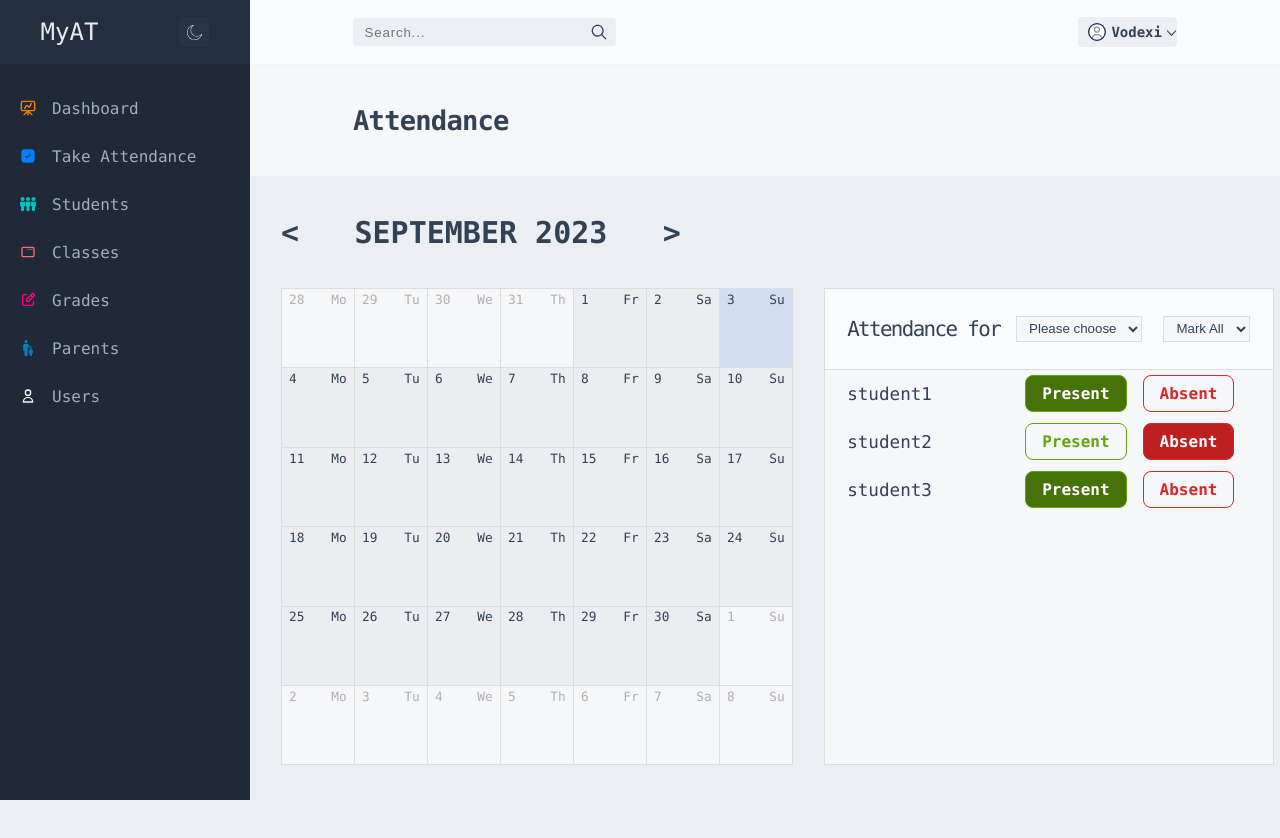
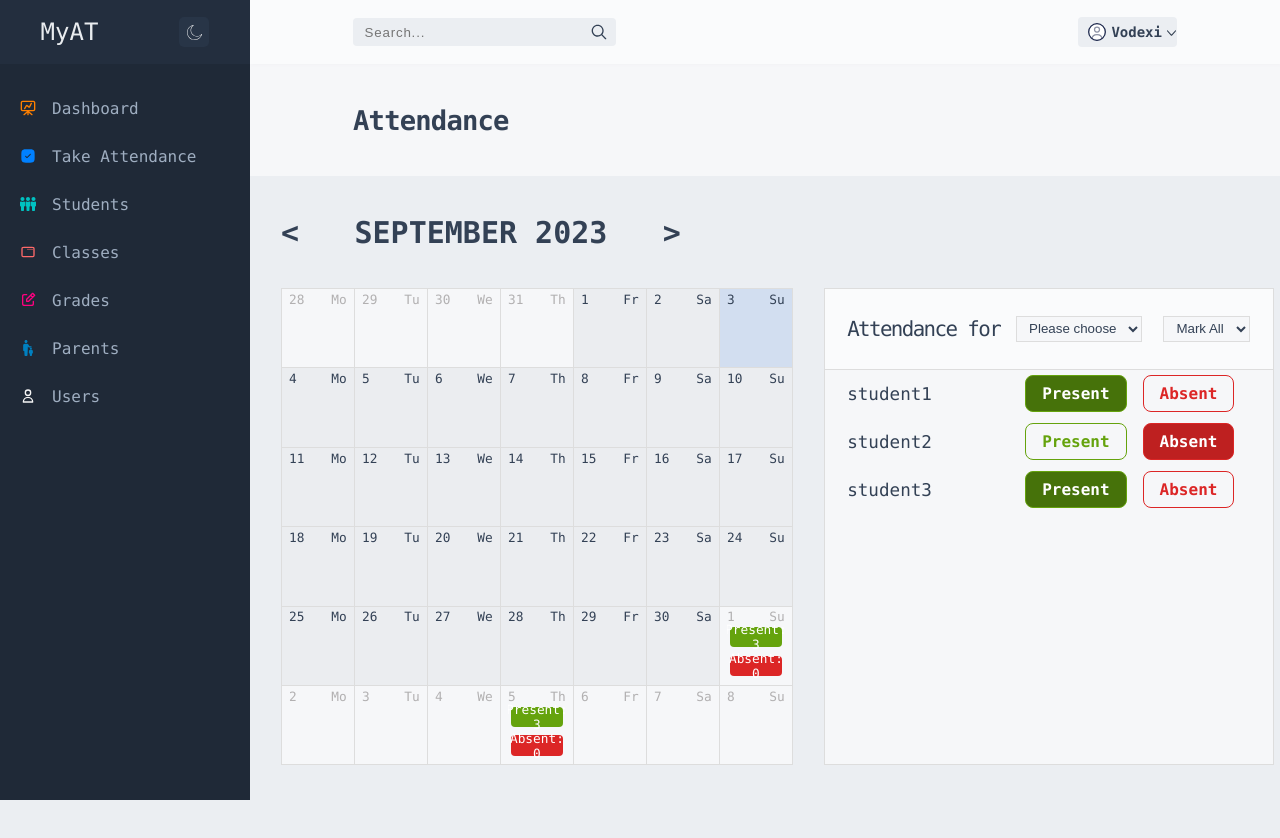
Before and after one commit to VadimHonhcaruk/AttendanceTrackingPlatform, a React (Create React App) app: page /attendance in a window 1280 px wide. Shown: the top 838 px of the page. Built offline with nearby package versions, Linux system fonts and the light colour scheme.

Commit message:
present/absent logic, calendar cell p/a

```diff
--- a/src/components/Calendar/AttendanceCheck.jsx
+++ b/src/components/Calendar/AttendanceCheck.jsx
@@ -5,11 +5,10 @@ import { useState } from 'react';
 import { getGroupAttendance } from '../../function/getGroupAttendance';
 import { Student } from './Student';
 
-export const AttendanceCheck = ({ choosenDay, email }) => {
+export const AttendanceCheck = ({ groupId, setGroupId, choosenDay, email }) => {
 
     const [groups, setGroups] = useState([{ groupId: 1, groupTitle: 'TR-02' }, { groupId: 2, groupTitle: 'TR-01' }, { groupId: 3, groupTitle: 'TR-06' }]);
     const [group, setGroup] = useState('Please choose');
-    const [groupId, setGroupId] = useState(1);
     const [attendance, setAttendance] = useState({
         student1: 'present',
         student2: 'absent',
--- a/src/components/Calendar/CalendarGrid.jsx
+++ b/src/components/Calendar/CalendarGrid.jsx
@@ -1,10 +1,11 @@
 import React from 'react';
 import classes from './CalendarGrid.module.css'
 
-export default function CalendarGrid({ choosenDay, setChoosenDay, setTitle, setDescription, setDate, setTime, startDay, today, eventsList, setCurrentEvent }) {
+export default function CalendarGrid({ choosenDay, setChoosenDay, startDay, today, attendanceList }) {
     const day = startDay.clone().subtract(1, 'day');
     const daysArray = [...Array(42)].map(() => day.add(1, 'day').clone());
     const isCurrentMonth = (day) => today.isSame(day, 'month');
+
     return (
         <div className={classes.calendarGrid}>
             {daysArray.map((dayItem) =>
@@ -14,15 +15,10 @@ export default function CalendarGrid({ choosenDay, setChoosenDay, setTitle, setD
                         <div>{dayItem.format('dd')}</div>
                     </div>
                     <div className={classes.eventsList}>
-                        {eventsList.filter(event => event.date === dayItem.format('YYYY-MM-DD')).map((event, index) => (
-                            <div key={index} className={classes.event} onClick={() => {
-                                setCurrentEvent(event);
-                                setTitle(event.title);
-                                setDescription(event.description);
-                                setDate(event.date);
-                                setTime(event.time);
-                            }}>
-                                {event.title.toUpperCase()}
+                        {attendanceList.filter(attendance => attendance.attendanceDate === dayItem.format('YYYY-MM-DD')).map((attendance, index) => (
+                            <div key={index} className={classes.event}>
+                                <div className={classes.present}>Present: {attendance.present}</div>
+                                <div className={classes.absent}>Absent: {attendance.absent}</div>
                             </div>
                         ))}
                     </div>
--- a/src/components/Calendar/CalendarGrid.module.css
+++ b/src/components/Calendar/CalendarGrid.module.css
@@ -42,10 +42,32 @@
 }
 
 .event {
-  margin-bottom: 10px;
-  background-color: #af7eeb13;
   width: 100%;
-  cursor: pointer;
+  height: 90%;
+  display: flex;
+  flex-direction: column;
+  align-items: center;
+  justify-content: space-around;
+}
+
+.present,
+.absent {
+  width: 90%;
+  text-align: center;
+  height: 35%;
+  display: flex;
+  align-items: center;
+  justify-content: center;
+  border-radius: 0.25rem;
+  color: white;
+}
+
+.present {
+  background-color: #65a30d;
+}
+
+.absent {
+  background-color: #dc2626;
 }
 
 .cell:hover {
--- a/src/components/Calendar/MainContent.jsx
+++ b/src/components/Calendar/MainContent.jsx
@@ -5,10 +5,12 @@ import classes from './MainContent.module.css';
 import moment from 'moment/moment';
 import { HeaderAdd } from '../Header/HeaderAdd';
 import { AttendanceCheck } from './AttendanceCheck';
+import { getGroupAttendance } from '../../function/getGroupAttendance';
 
 export function MainContent() {
 
     const [choosenDay, setChoosenDay] = useState((moment()).format('YYYY-MM-DD'));
+    const [groupId, setGroupId] = useState(1);
 
     moment.updateLocale('en', { week: { dow: 1 } });
     const [today, setToday] = useState(() => {
@@ -21,15 +23,32 @@ export function MainContent() {
         return todaymoment;
     });
 
-    const [eventsList, setEventsList] = useState(localStorage.getItem('eventsList') ? JSON.parse(localStorage.getItem('eventsList')) : []);
+    const [attendance, setAttendance] = useState([
+        {
+            "attendanceDate": "2023-10-01",
+            "attendances": {
+                "additionalProp1": "present",
+                "additionalProp2": "present",
+                "additionalProp3": "present"
+            }
+        },
+        {
+            "attendanceDate": "2023-10-05",
+            "attendances": {
+                "additionalProp1": "present",
+                "additionalProp2": "present",
+                "additionalProp3": "present"
+            }
+        }
+    ]);
+
+    const TOKEN = process.env.REACT_APP_TOKEN;
+    const AUTH = process.env.REACT_APP_AUTH;
+    const PATH = process.env.REACT_APP_API_PATH;
 
     useEffect(() => {
         localStorage.setItem('today', JSON.stringify(today));
     }, [today]);
-
-    useEffect(() => {
-        localStorage.setItem('eventsList', JSON.stringify(eventsList));
-    }, [eventsList]);
 
     const startDay = today.clone().startOf('month').startOf('week');
 
@@ -37,15 +56,33 @@ export function MainContent() {
         setToday(prev => prev.clone().subtract(1, 'month'));
     }
 
+    // async function fetchDataAttendance() {
+    //     const response = await getGroupAttendance(groupId, today.clone().startOf('month').format('YYYY-MM-DD'), PATH, TOKEN, AUTH, today.clone().endOf('month').format('YYYY-MM-DD'));
+    //     const data = await response.json();
+    //     setAttendance(data.studentsAttendances);
+    //     setAttendance(absentAndPresent());
+    // }
+
+    const absentAndPresent = () => {
+        const copy = attendance.map((x) => {
+            let present = 0, absent = 0;
+            for (const key in x.attendances) {
+                x.attendances[key] === 'present' ? ++present : ++absent;
+            }
+            return { attendanceDate: x.attendanceDate, present: present, absent: absent, }
+        });
+        return copy;
+    }
+
+    useEffect(() => {
+        // fetchDataAttendance();
+        setAttendance(absentAndPresent());
+    }, [today, PATH, TOKEN, AUTH, groupId])
+
+
     const next = () => {
         setToday(prev => prev.clone().add(1, 'month'));
     }
-
-    const [currentEvent, setCurrentEvent] = useState({});
-    const [title, setTitle] = useState("");
-    const [description, setDescription] = useState("");
-    const [date, setDate] = useState("");
-    const [time, setTime] = useState("");
 
     return (
         <>
@@ -58,9 +95,9 @@ export function MainContent() {
                         today={today}
                         setToday={setToday}
                     />
-                    <CalendarGrid choosenDay={choosenDay} setChoosenDay={setChoosenDay} setTitle={setTitle} setDescription={setDescription} setDate={setDate} setTime={setTime} startDay={startDay} today={today} eventsList={eventsList} setCurrentEvent={setCurrentEvent} />
+                    <CalendarGrid choosenDay={choosenDay} setChoosenDay={setChoosenDay} startDay={startDay} today={today} attendanceList={attendance} />
                 </div>
-                <AttendanceCheck choosenDay={choosenDay} email='vadimhonc@gmail.com' />
+                <AttendanceCheck setGroupId={setGroupId} groupId={groupId} choosenDay={choosenDay} email='vadimhonc@gmail.com' />
                 {/* <Modal
                     setModalVisible={setModalVisible}
                     title={title}
--- a/src/function/getGroupAttendance.js
+++ b/src/function/getGroupAttendance.js
@@ -1,5 +1,5 @@
-export const getGroupAttendance = async (group, choosenDay, PATH, TOKEN, AUTH) => {
-    return await fetch((`${PATH}/group-attendances?endDate=${choosenDay}&groupId=${group}&startDate=${choosenDay}`), {
+export const getGroupAttendance = async (group, startDay, PATH, TOKEN, AUTH, endDay = startDay) => {
+    return await fetch((`${PATH}/group-attendances?endDate=${endDay}&groupId=${group}&startDate=${startDay}`), {
         method: 'GET',
         headers: {
             'accept': 'application/json',
```
